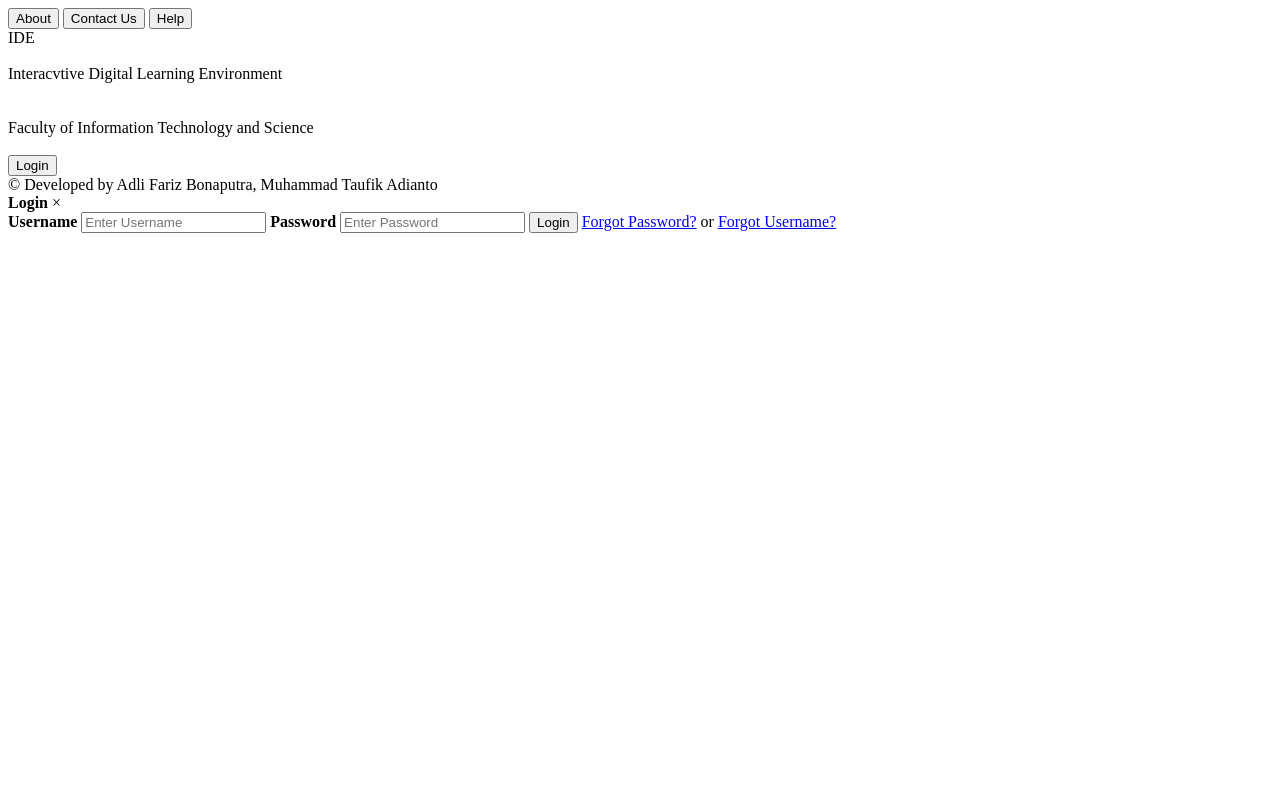
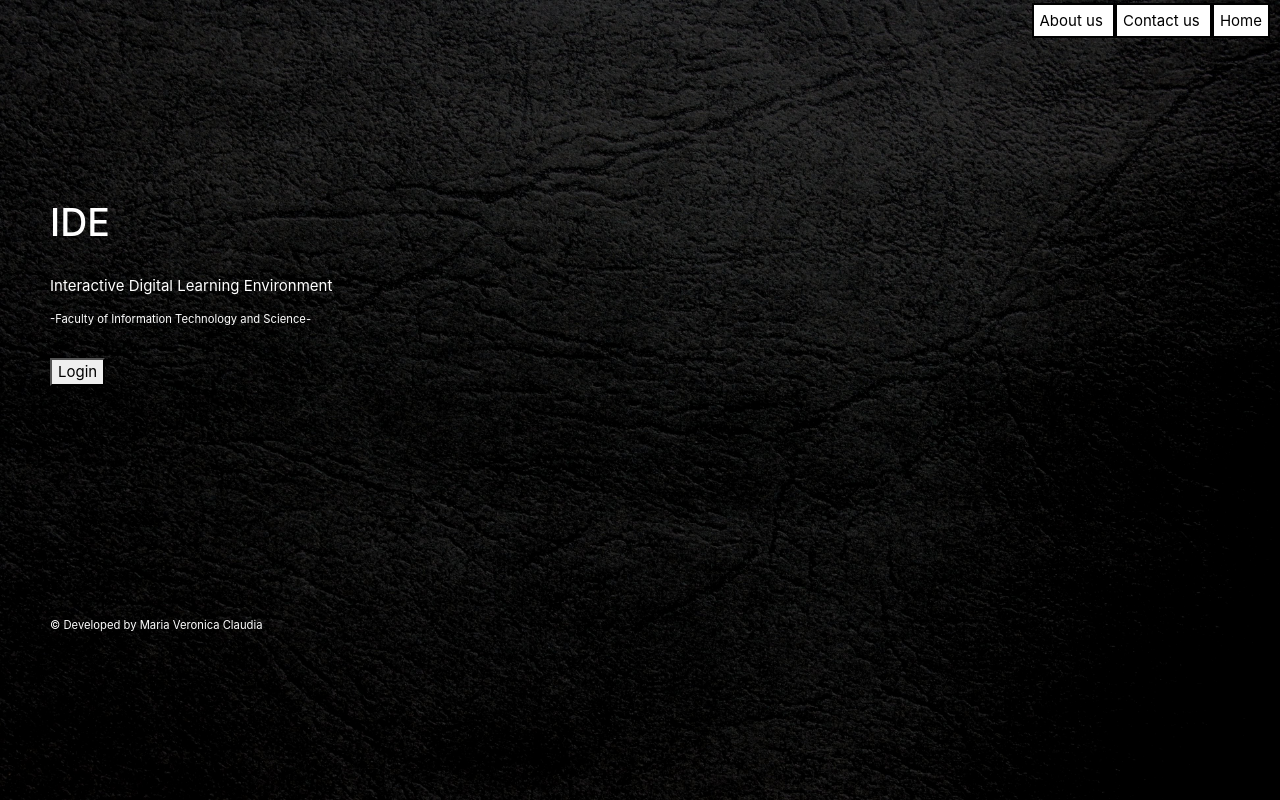
Before and after one commit to abathz/IDE-PBW, a PHP site: page / in a window 1280 px wide. Run offline with PHP 8.4, Linux system fonts and the light colour scheme; some libraries are stand-ins or nearby versions.

Commit message:
index.php

```diff
--- a/index.php
+++ b/index.php
@@ -1,55 +1,45 @@
+<?php
+	include("phpScript/connection.php");
+?>
 <!DOCTYPE html>
 <html>
 	<head>
 		<title>IDE</title>
-		<link rel="stylesheet" type="text/css" href="style/style.css">
+			<meta name="viewport" content="width=device-width, initial-scale=1">
+			<link rel="stylesheet" href="lib/w3.css">
+			<link rel="stylesheet" href="lib/w3-theme-dark-grey.css">
+			<link rel="stylesheet" href="style/style.css">
+			<link rel="stylesheet" href="lib/font-awesome.min.css">
+			<link rel="stylesheet" href="lib/font-awesome.css">
+			<link rel="stylesheet" href="https://maxcdn.bootstrapcdn.com/bootstrap/4.0.0-beta.2/css/bootstrap.min.css">
 
 	</head>
 	<body>
-		<div id="upperbut">
-			<button type="button" id="but" onclick= " "> About </button>
-			<button type="button" id="but" onclick= " "> Contact Us </button>
-			<button type="button" id="but" onclick= " "> Help </button>
+		<div class="bgIdx">
+			<div class="btnIdx">
+			 <a href="index.php" class="w3-bar-item w3-button"> About us </a>
+			 <a href="index.php" class="w3-bar-item w3-button"> Contact us </a>
+			 <a href="index.php" class="w3-bar-item w3-button"> Home </a>
 		</div>
-		<div id="content">
-			<div id="Big">IDE</div>
-			<br>
-			<div id ="med">Interacvtive Digital Learning Environment</div>
-			<br>
-			<br>
-			<div id ="small">Faculty of Information Technology and Science</div>
-			<br>
-			<button id="myBtn" onclick="document.getElementById('id01').style.display='block'" style="width:auto;"> Login</button>
+<!--<div class="backgroudIndex"><img src="img/bgImg.jpg" alt="Background halaman "/></div>-->
+	<!--<div class="w3-bar">-->
+		<?php
+			include("phpScript/login.php");
+		?>
+		<div class="tlsIdx">
+		<h1 id="ide"> IDE </h1><br>
+		<p> Interactive Digital Learning Environment </p>
+		<sup> -Faculty of Information Technology and Science- </sup><br><br>
+		<button type="button" class="btn-style btn-opac" data-toggle="modal" data-target="#login">Login</button>
 		</div>
-		<div id="about">&copy Developed by Adli Fariz Bonaputra, Muhammad Taufik Adianto</div>
 
-		<div id="id01" class="modal">
-			<form class= "modal-content animate" action="/action_page.php">
-			<div class = "imgcontainer">
-				<label><b>Login</b></label>
-				<span onclick="document.getElementById('id01').style.display='none'" class="close" title="Close Modal">&times;</span>
-			</div>
-			<div class= "container">
-				<label><b>Username</b></label>
-				<input type="text" placeholder="Enter Username" name="uname" required>
+		<div class="bwhIdx">
+	<sub>&copy; Developed by Maria Veronica Claudia</sub>
+	</div>
+</div>
 
-				<label><b>Password</b></label>
-				<input type="password" placeholder="Enter Password" name="psw" required>
-
-				<button type="submit">Login</button>
-				<span class="psw"><a href="#">Forgot Password?</a> or <a href="#">Forgot Username?</a> </span>
-				</div>
-			</form>
-		</div>
-		<script>
-		var modal = document.getElementById('id01');
-		window.onclick=function(event){
-			if(event.target == modal){
-				modal.style.display= "none";
-
-			}
-
-		}
-		</script>
-	</body>
+<script src="https://ajax.googleapis.com/ajax/libs/jquery/3.2.1/jquery.min.js"></script>
+<script src="https://cdnjs.cloudflare.com/ajax/libs/popper.js/1.12.6/umd/popper.min.js"></script>
+<script src="https://maxcdn.bootstrapcdn.com/bootstrap/4.0.0-beta.2/js/bootstrap.min.js"></script>
+</body>
 </html>
--- a/style/style.css
+++ b/style/style.css
@@ -0,0 +1,56 @@
+.bgIdx{
+	/*background-color:blue;*/
+	background: url("../img/bgImg.jpg");
+	color:white;
+	background-size:cover;
+	margin: 0;
+	padding: 0;
+	height: 100vh;
+	width: 100%;
+}
+
+.btnIdx{
+	float: right;
+	padding: 10px;
+}
+
+a{
+	text-decoration: none;
+}
+
+.tlsIdx{
+	position: absolute;
+	top: 200px;
+	left: 50px;
+}
+
+.bwhIdx{
+	position: absolute;
+	top: 610px;
+	left: 50px;
+}
+
+.lgin{
+	float: left;
+	margin: 5px;
+	padding: 10px;
+	width: 300px;
+	height: 300px;
+	border: 5px solid black;
+}
+
+.lgin input{
+	padding: 5px;
+}
+
+.w3-button{
+	text-decoration: none;
+	border: 2px solid black;
+	background: white;
+	color: black;
+	padding: 6px;
+}
+
+h3{
+	color: black;
+}
```
